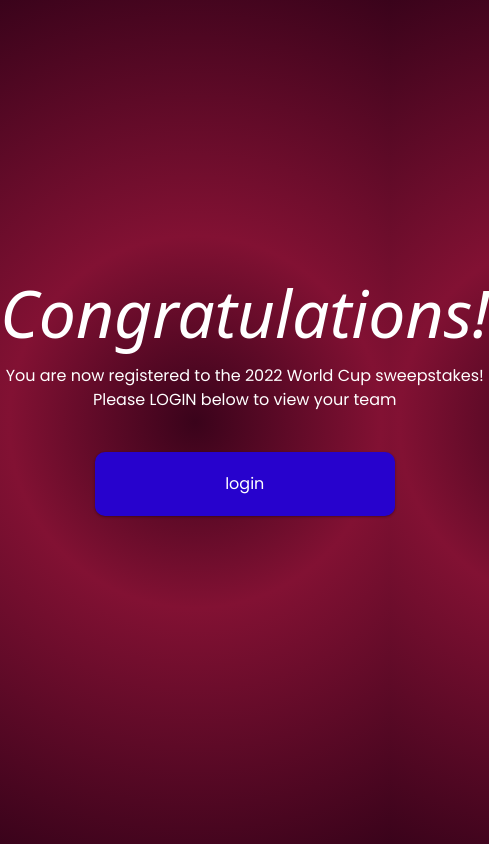
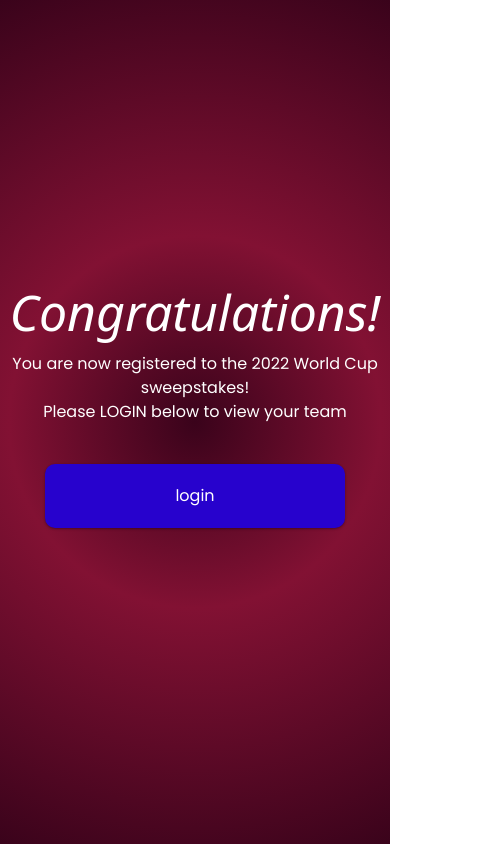
Before and after one commit to chowieuk/sweepstakes-app, a React (Create React App) app: page /success in a window 390 px wide. Shown: the whole page, 489 px wide, since content can reach past the window. Built offline with nearby package versions, Linux system fonts and the light colour scheme.

Commit message:
all MVP pages are now responsive

```diff
--- a/src/pages/HomepageLoggedOn.js
+++ b/src/pages/HomepageLoggedOn.js
@@ -5,6 +5,7 @@
 
 export default function HomePageLoggedOn() {
   const [team, setTeam] = useState(false);
+  const [teamFlag, setTeamFlag] = useState(false);
 
   const getUserData = async () => {
     try {
@@ -21,6 +22,7 @@
         .then((res) => res.json())
         .then((data) => {
           setTeam(data.userInfo.attrs.team_name);
+          setTeamFlag(data.userInfo.attrs.team_flag);
         });
     } catch (err) {}
   };
--- a/src/pages/Registration.css
+++ b/src/pages/Registration.css
@@ -105,7 +105,7 @@
   font-family: system-ui, -apple-system, BlinkMacSystemFont, "Segoe UI", Roboto, Oxygen, Ubuntu, Cantarell, "Open Sans", "Helvetica Neue", sans-serif;
   font-style: oblique;
   font-weight: 200;
-  font-size: 66px;
+  font-size: 50px;
 }
 .post-reg-container .post-reg-container-row2 {
   padding: 2px;
@@ -140,6 +140,8 @@
   text-decoration: none;
 }
 
+
+
 @media (max-width: 700px) {
   .reg-container {
     flex-direction: column;
@@ -158,4 +160,10 @@
   }
 }
 
+@media (max-width: 700px) {
+  .post-reg-text {
+    font-size: 24px;
+  }
+}
+
 /*# sourceMappingURL=Registration.css.map */
```
